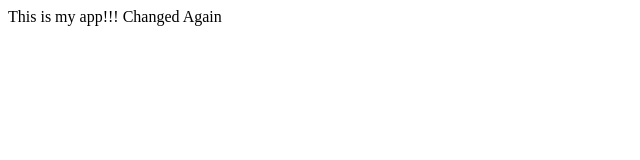
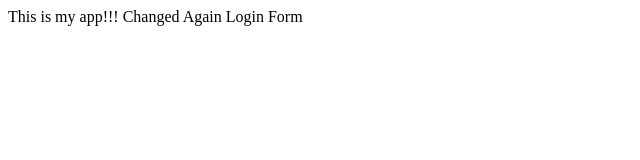
Before and after one commit to sunilforever/myappsample, a plain HTML site: page index.html in a window 1280 px wide. Shown: the full height of the page, 0-640 px from the left. Drawn offline with Linux system fonts and the light colour scheme.

Commit message:
login form

```diff
--- /dev/null
+++ b/dir1/app3.js
@@ -0,0 +1 @@
+console.log('abc');
--- /dev/null
+++ b/dir2/app4.js
@@ -0,0 +1 @@
+console.log('App4');
--- a/index.html
+++ b/index.html
@@ -4,5 +4,6 @@
   </head>
   <body>
     This is my app!!! Changed Again
+    Login Form
   </body>
 </html>
```
Also changed, not shown: login.html (added, +1 -0 lines), log.txt (added).
